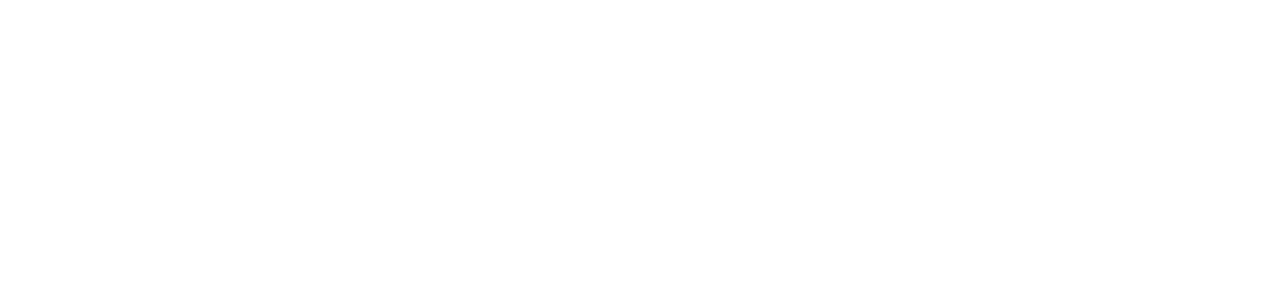
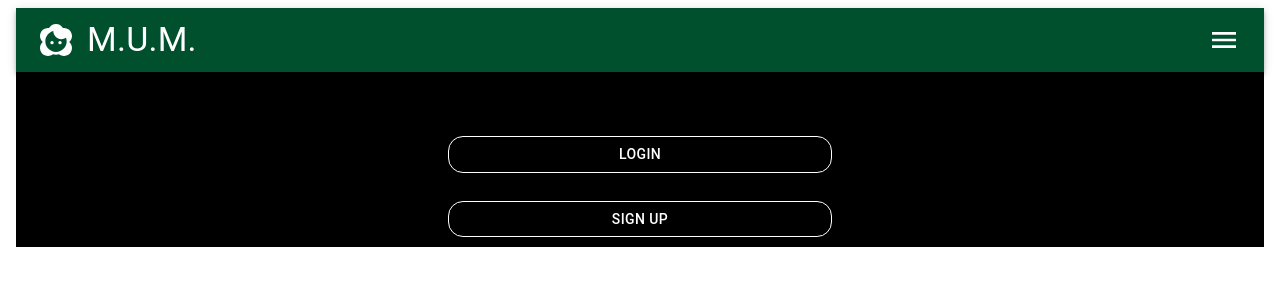
Before and after one commit to isabellekwan/nw-hacks, a Next.js app in the folder front/mum/: page /login in a window 1280 px wide. Shown: the top 300 px of the page. Built offline with nearby package versions, Linux system fonts and the light colour scheme.

Commit message:
Updated UI for login/ sign up page

```diff
--- a/front/mum/src/app/page.js
+++ b/front/mum/src/app/page.js
@@ -1,10 +1,11 @@
 import Image from "next/image";
 import styles from "./page.module.css";
 import Login from "@/pages/login";
+import Header from "../../components/header";
 
 export default function Home() {
   return (
-    <main className={styles.main}>
+    <main className={styles.main} style={{backgroundColor: "black"}}>
       <Login />
     </main>
   );
--- a/front/mum/src/pages/login.js
+++ b/front/mum/src/pages/login.js
@@ -6,7 +6,7 @@
 import { useState } from "react";
 import CreateAccount from "../../components/createaccount";
 import SignIn from "../../components/signin";
-
+import Header from "../../components/header";
 
 
 function Login() {
@@ -14,8 +14,10 @@
   const [signup, setSignup] = useState(false);
 
   return (
-    <div>
-      <div>
+    <body style={{backgroundRepeat: "none"}}>
+      <Header/>
+    <div style={{backgroundColor: "black"}}>
+      <div style={{paddingTop: "5vw", textAlign: "center"}}>
         <Button
           variant="outlined"
           sx={{
@@ -35,7 +37,7 @@
 
       <br />
 
-      <div>
+      <div style={{textAlign: "center"}}>
         <Button
           variant="outlined"
           sx={{
@@ -53,6 +55,7 @@
         {signup && <CreateAccount />}
       </div>
     </div>
+    </body>
   );
 }
 
```
